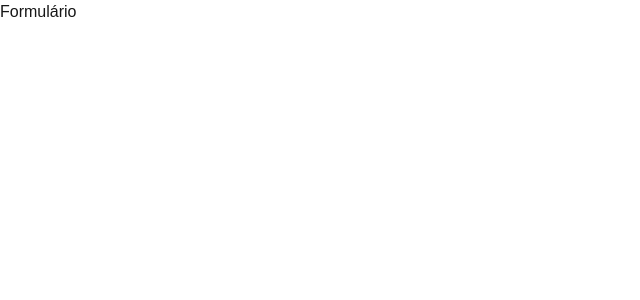
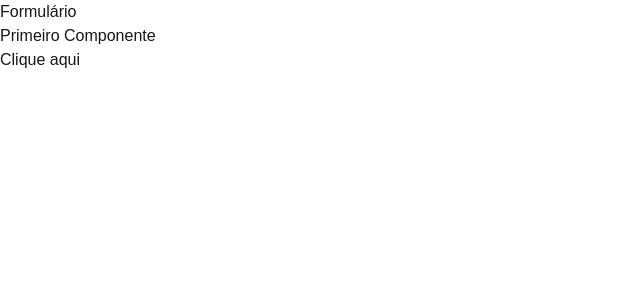
Before and after one commit to Ketlynaguiar/image, a Next.js app in the folder imagelite/: page /formulario in a window 1280 px wide. Shown: the top 300 px of the page, without its empty margins (0-640 px from the left). Built offline with nearby package versions, Linux system fonts and the light colour scheme.

Commit message:
14/08/2026

```diff
--- a/imagelite/app/components/PrimeiroComponente.tsx
+++ b/imagelite/app/components/PrimeiroComponente.tsx
@@ -1,7 +1,26 @@
-export function PrimeiroComponente(){
-  return(
+'use client';
+
+interface PrimeiroComponenteProps {
+  mensagem: string;
+  mensagemBotao: string;
+}
+
+export const PrimeiroComponente = ({mensagem}: PrimeiroComponenteProps) => {
+
+  //function clique(){
+  //  console.log("Você clicou no botão!");
+  //alert("Você clicou no botão!");
+  //}
+
+  const clique = () => {
+    console.log("Você clicou no botão!");
+    alert("Você cliclou no botão!");
+  }
+
+    return(
     <div>
       <h1>Primeiro Componente</h1>
+      <button onClick={clique}>Clique aqui</button>
     </div>
   );
 }
--- a/imagelite/app/formulario/page.tsx
+++ b/imagelite/app/formulario/page.tsx
@@ -1,9 +1,15 @@
+import { PrimeiroComponente } from "../components/PrimeiroComponente";
 
 export default function formularioPage() {
   return (
-    <main>
+   <div>
+     <main>
       <h1>Formulário</h1>
-
+      <PrimeiroComponente
+      mensagem =  " Está é uma mensagem passada como propriedade do primeiroCompopnente"
+      mensagemBotao = "Você clicou botão"
+      />
     </main>
+   </div>
   )
 }
```
Also changed, not shown: imagelite/app/components/Templade.tsx (added).
